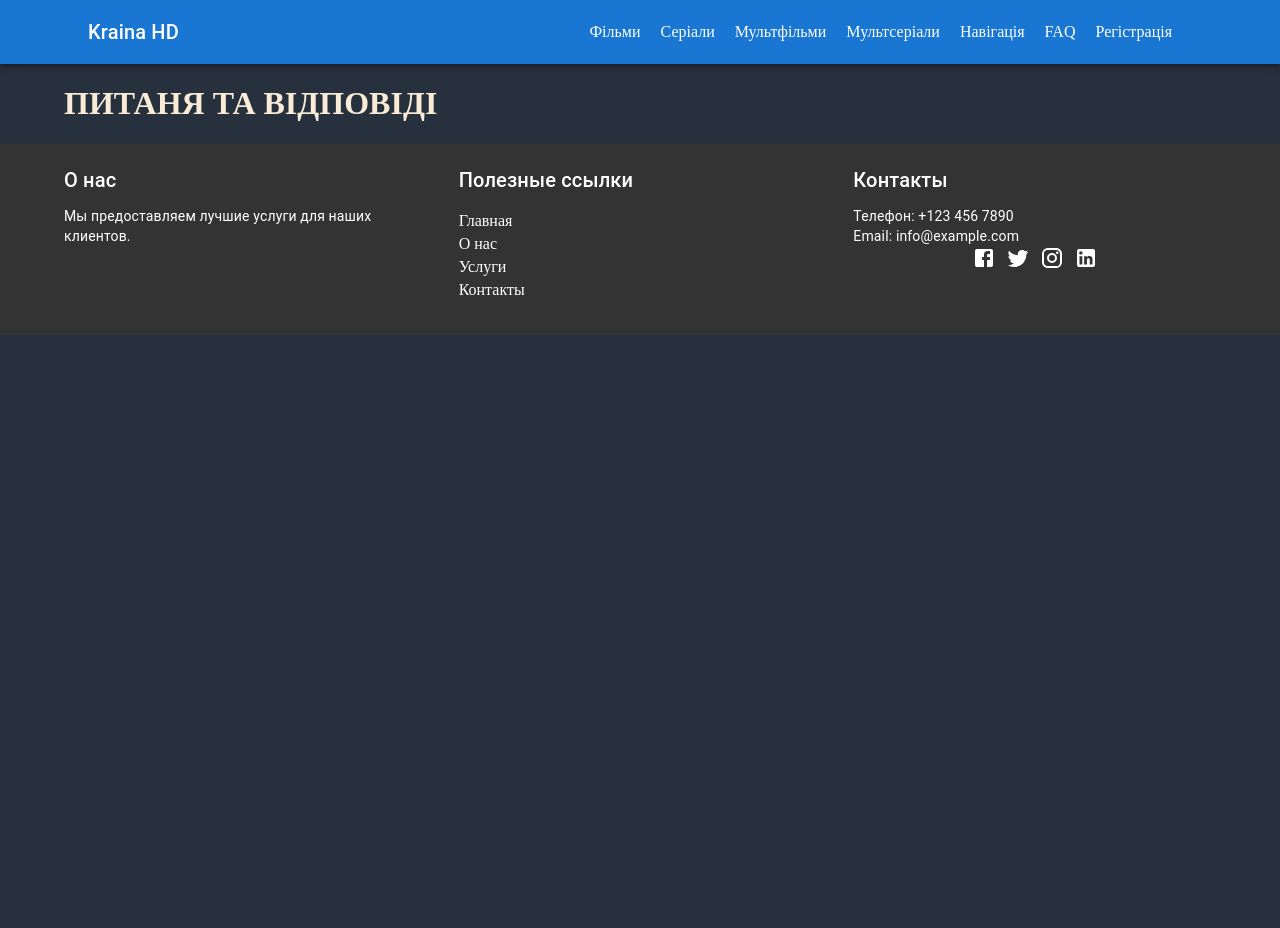
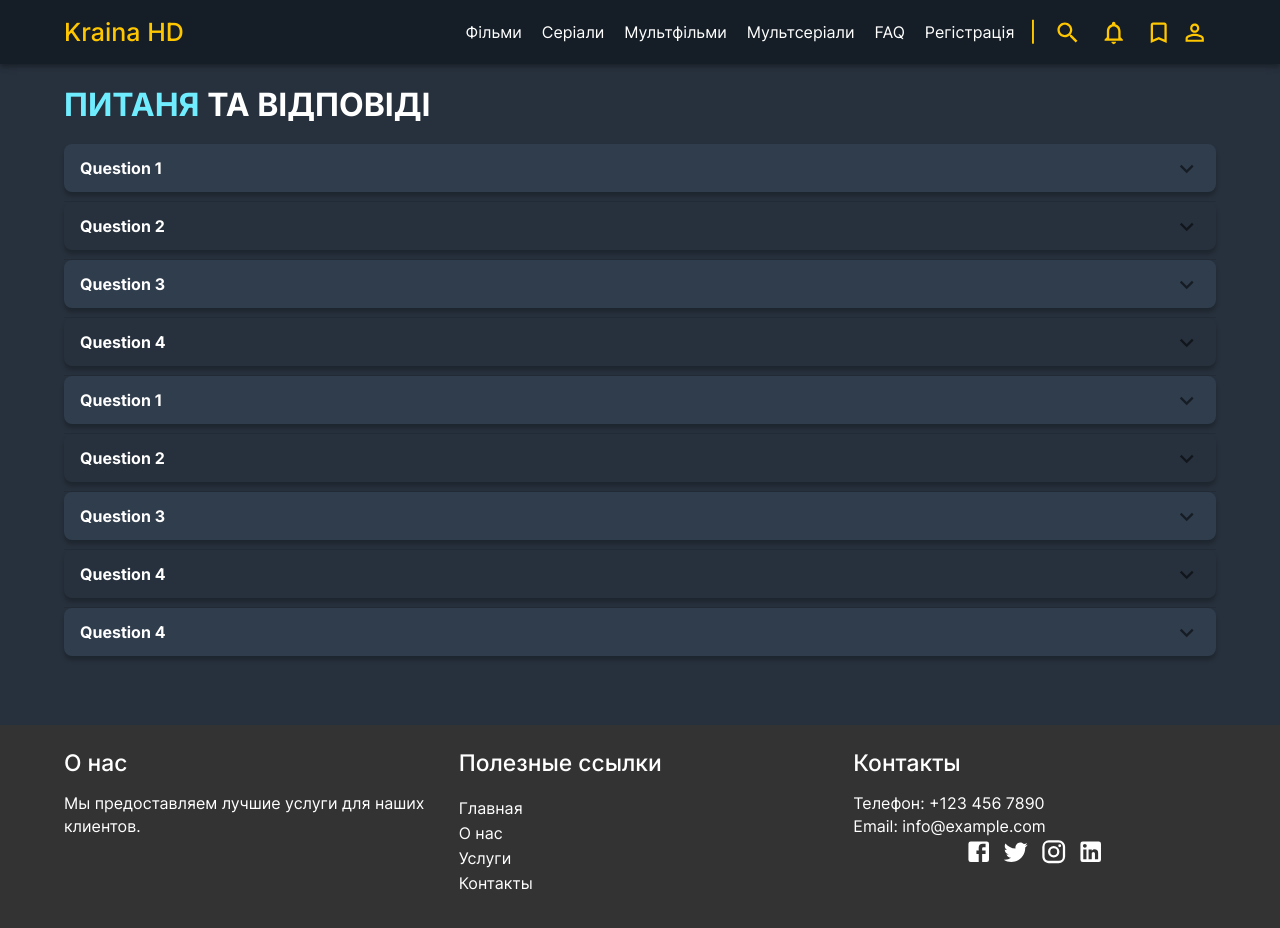
Before and after one commit to KirillDonets/kraina, a React (Create React App) app: page /faq in a window 1280 px wide. Before the commit the page ends 800 px from the top, so only its background shows below. Built offline with nearby package versions, Linux system fonts and the light colour scheme.

Commit message:
Страница FAQ

```diff
--- a/src/App.css
+++ b/src/App.css
@@ -1,5 +1,15 @@
-body
-{
+@import url('https://fonts.googleapis.com/css2?family=Inter:wght@100..900&display=swap');
+body{
+    margin: 0;
     background-color: #27313D;
-    color: antiquewhite;
+    font-family: 'Inter', sans-serif;
+    color: #fff;
 }
+body a{
+    color: inherit;
+    text-decoration: none;
+}
+img{
+    max-width: 100%;
+}
+*{box-sizing: border-box;}
--- /dev/null
+++ b/src/app/http.js
@@ -0,0 +1,5 @@
+import axios from "axios";
+
+export const http = axios.create({
+    baseURL: 'http://localhost:3000/fake/',
+});
--- /dev/null
+++ b/src/app/themeOptions.js
@@ -0,0 +1,37 @@
+import { createTheme } from "@mui/material";
+
+export const themeOptions = createTheme({
+    palette: {
+        mode: 'light',
+        primary: {
+            main: '#151E27',
+            light: '#1D2733',
+        },
+        secondary: {
+            main: '#6fedff',
+        },
+        background: {
+            default: '#27313D',
+        },
+        text: {
+            primary: '#ffffff',
+            secondary: 'rgba(245,0,0,0.6)',
+            hint: '#3c15ff',
+        },
+    },
+    typography: {
+        fontFamily: 'Inter',
+        htmlFontSize: 14,
+        h1: {
+            fontSize: 24,
+            fontWeight: 700,
+        },
+        body1: {
+            fontSize: '1rem',
+            fontWeight: 700,
+        },
+        button: {
+            fontSize: 16,
+        },
+    },
+});
--- a/src/components/header/Header.css
+++ b/src/components/header/Header.css
@@ -1,19 +1,15 @@
-.appBar {
-    background-color: #333;
-  }
+.menu-item{
+    color: #fff;
+    display: inline-block;
+    padding: 0 5px;
+}
 
-  .toolbar {
-    display: flex;
-    justify-content: space-between;
-    align-items: center;
-  }
+.menu-item-mobile{
+    color: #000;
+    display: block;
+    padding: 10px;
+}
 
-  .navLink {
-    color: #fff;
-    text-decoration: none;
-    margin-right: 20px;
-  }
-
-  .navLink:hover {
-    color: #ff4500;
-  }
+.menu-item:hover{
+    color: #FFC700;
+}
--- a/src/components/header/Header.jsx
+++ b/src/components/header/Header.jsx
@@ -1,38 +1,198 @@
+import {
+  AppBar,
+  Box,
+  Button,
+  Container,
+  IconButton,
+  Menu,
+  MenuItem,
+  Toolbar,
+  Tooltip,
+  Typography,
+} from "@mui/material";
 import React from "react";
-import { AppBar, Box, Container, IconButton, Toolbar, Typography, Button } from "@mui/material";
 import MenuIcon from "@mui/icons-material/Menu";
 import { NavLink } from "react-router-dom";
-import './Header.css';
+import HeaderIcons from "./HeaderIcons";
+import PersonOutlineIcon from "@mui/icons-material/PersonOutline";
+import "./Header.css";
+const settings = ["Profile", "Account", "Dashboard", "Logout"];
 
 const Header = () => {
+    const [anchorElNav, setAnchorElNav] = React.useState(null);
+    const [anchorElUser, setAnchorElUser] = React.useState(null);
+
+    const handleOpenNavMenu = (event) => {
+      setAnchorElNav(event.currentTarget);
+    };
+    const handleOpenUserMenu = (event) => {
+      setAnchorElUser(event.currentTarget);
+    };
+
+    const handleCloseNavMenu = () => {
+      setAnchorElNav(null);
+    };
+
+    const handleCloseUserMenu = () => {
+      setAnchorElUser(null);
+    };
   return (
     <Box sx={{ flexGrow: 1 }}>
-      <AppBar position="static" className="appBar">
+      <AppBar position="static">
         <Container maxWidth="lg">
-          <Toolbar className="toolbar">
-            <Typography variant="h6" component="div" sx={{ flexGrow: 1 }}>
-              <NavLink to="/" className="navLink">Kraina HD</NavLink>
-            </Typography>
+          <Toolbar style={{padding: 0}}>
+            <NavLink to="/">
+              <Typography
+                variant="h6"
+                noWrap
+                sx={{
+                  mr: 2,
+                  textDecoration: "none",
+                  color: "#FFC700",
+                  fontSize: "25px",
+                }}
+              >
+                Kraina HD
+              </Typography>
+            </NavLink>
 
-            <Box sx={{ display: { xs: "none", sm: "block" } }}>
-              <NavLink to="/movies" className="navLink">Фільми</NavLink>
-              <NavLink to="/series" className="navLink">Серiали</NavLink>
-              <NavLink to="/cartoons" className="navLink">Мультфільми</NavLink>
-              <NavLink to="/animatedSeries" className="navLink">Мультсеріали</NavLink>
-              <NavLink to="/navigation" className="navLink">Навігація</NavLink>
-              <NavLink to="/faq" className="navLink">FAQ</NavLink>
-              <NavLink to="/registration" className="navLink">Регістрація</NavLink>
+            {/* Mobile menu */}
+            <Box
+              sx={{
+                flexGrow: 0,
+                marginLeft: "auto",
+                display: { xs: "flex", md: "none" },
+              }}
+            >
+              <IconButton
+                size="large"
+                aria-label="account of current user"
+                aria-controls="menu-appbar"
+                aria-haspopup="true"
+                onClick={handleOpenNavMenu}
+                color="inherit"
+              >
+                <MenuIcon />
+              </IconButton>
+              <Menu
+                id="menu-appbar"
+                anchorEl={anchorElNav}
+                anchorOrigin={{
+                  vertical: "bottom",
+                  horizontal: "left",
+                }}
+                keepMounted
+                transformOrigin={{
+                  vertical: "top",
+                  horizontal: "left",
+                }}
+                open={Boolean(anchorElNav)}
+                onClose={handleCloseNavMenu}
+                sx={{
+                  display: { xs: "block", md: "none" },
+                }}
+              >
+                <NavLink to="/movies" className="menu-item-mobile">
+                  Фільми
+                </NavLink>
+                <NavLink to="/series" className="menu-item-mobile">
+                  Серiали
+                </NavLink>
+                <NavLink to="/cartoons" className="menu-item-mobile">
+                  Мультфільми
+                </NavLink>
+                <NavLink to="/animatedSeries" className="menu-item-mobile">
+                  Мультсеріали
+                </NavLink>
+                <NavLink to="/faq" className="menu-item-mobile">
+                  FAQ
+                </NavLink>
+                <NavLink to="/registration" className="menu-item-mobile">
+                  Регістрація
+                </NavLink>
+              </Menu>
             </Box>
 
-            <IconButton
-              size="large"
-              edge="end"
-              color="inherit"
-              aria-label="menu"
-              sx={{ display: { xs: "block", sm: "none" } }}
+            <Box
+              sx={{
+                flexGrow: 0,
+                marginLeft: "auto",
+                gap: "10px",
+                alignItems: "center",
+                display: { xs: "none", md: "flex" },
+              }}
             >
-              <MenuIcon />
-            </IconButton>
+              <NavLink to="/movies" className="menu-item">
+                Фільми
+              </NavLink>
+              <NavLink to="/series" className="menu-item">
+                Серiали
+              </NavLink>
+              <NavLink to="/cartoons" className="menu-item">
+                Мультфільми
+              </NavLink>
+              <NavLink to="/animatedSeries" className="menu-item">
+                Мультсеріали
+              </NavLink>
+              <NavLink to="/faq" className="menu-item">
+                FAQ
+              </NavLink>
+              <NavLink to="/registration" className="menu-item">
+                Регістрація
+              </NavLink>
+              <Typography
+                variant="h6"
+                noWrap
+                component="div"
+                sx={{
+                  mr: 1,
+                  color: "#FFC700",
+                  fontSize: "20px",
+                }}
+              >
+                |
+              </Typography>
+              <HeaderIcons />
+            </Box>
+
+            <Box sx={{ flexGrow: 0 }}>
+              <Tooltip title="Open settings">
+                <IconButton onClick={handleOpenUserMenu} sx={{ p: 0 }}>
+                  <Typography
+                    component="div"
+                    sx={{
+                      mr: 1,
+                      mt: 1,
+                      color: "#FFC700",
+                    }}
+                  >
+                    <PersonOutlineIcon />
+                  </Typography>
+                </IconButton>
+              </Tooltip>
+              <Menu
+                sx={{ mt: "45px" }}
+                id="menu-appbar"
+                anchorEl={anchorElUser}
+                anchorOrigin={{
+                  vertical: "top",
+                  horizontal: "right",
+                }}
+                keepMounted
+                transformOrigin={{
+                  vertical: "top",
+                  horizontal: "right",
+                }}
+                open={Boolean(anchorElUser)}
+                onClose={handleCloseUserMenu}
+              >
+                {settings.map((setting) => (
+                  <MenuItem key={setting} onClick={handleCloseUserMenu}>
+                    <Typography textAlign="center" color={'#000'}>{setting}</Typography>
+                  </MenuItem>
+                ))}
+              </Menu>
+            </Box>
           </Toolbar>
         </Container>
       </AppBar>
--- /dev/null
+++ b/src/components/header/HeaderIcons.jsx
@@ -0,0 +1,45 @@
+import { Typography } from "@mui/material";
+import React from "react";
+import SearchIcon from "@mui/icons-material/Search";
+import NotificationsNoneIcon from "@mui/icons-material/NotificationsNone";
+import BookmarkBorderIcon from "@mui/icons-material/BookmarkBorder";
+
+const HeaderIcons = () => {
+  return (
+    <>
+      <Typography
+        component="div"
+        sx={{
+          mr: 1,
+          mt: 1,
+          color: "#FFC700",
+        }}
+      >
+        <SearchIcon />
+      </Typography>
+
+      <Typography
+        component="div"
+        sx={{
+          mr: 1,
+          mt: 1,
+          color: "#FFC700",
+        }}
+      >
+        <NotificationsNoneIcon />
+      </Typography>
+      <Typography
+        component="div"
+        sx={{
+          mr: 1,
+          mt: 1,
+          color: "#FFC700",
+        }}
+      >
+        <BookmarkBorderIcon />
+      </Typography>
+    </>
+  );
+};
+
+export default HeaderIcons;
--- a/src/index.js
+++ b/src/index.js
@@ -4,11 +4,15 @@ import './index.css';
 import reportWebVitals from './reportWebVitals';
 import { RouterProvider } from 'react-router-dom';
 import { router } from './routes';
+import { ThemeProvider } from '@mui/material';
+import { themeOptions } from './app/themeOptions';
 
 const root = ReactDOM.createRoot(document.getElementById('root'));
 root.render(
   <React.StrictMode>
-    <RouterProvider router={router} />
+    <ThemeProvider theme={themeOptions}>
+      <RouterProvider router={router} />
+    </ThemeProvider>
   </React.StrictMode>
 );
 
--- a/src/pages/faq/Faq.css
+++ b/src/pages/faq/Faq.css
@@ -0,0 +1,31 @@
+#faq{
+    min-height: 80vh;
+}
+
+#faq .accordion-block{
+    margin-bottom: 40px;
+}
+
+#faq .even {
+    background: #303D4D;
+}
+
+#faq .odd {
+    background: #27313D;
+}
+
+#faq h1 {
+    margin-bottom: 20px;
+}
+
+#faq h1 span{
+    color: var(--highlight-ui-color);
+}
+
+#faq .MuiAccordion-root {
+    margin-bottom: 10px;
+    border-radius: 8px;
+
+    box-shadow: 0px 4px 4px 0px #00000040;
+
+}
--- a/src/pages/faq/Faq.jsx
+++ b/src/pages/faq/Faq.jsx
@@ -1,12 +1,41 @@
-import { Container } from "@mui/material";
 import React from "react";
+import { Container, Accordion, AccordionSummary, AccordionDetails, Typography } from "@mui/material";
+import ExpandMoreIcon from '@mui/icons-material/ExpandMore';
 import './Faq.css';
 
 const Faq = () => {
+  const faqs = [
+    { question: "Question 1", answer: "Answer to question 1" },
+    { question: "Question 2", answer: "Answer to question 2" },
+    { question: "Question 3", answer: "Answer to question 3" },
+    { question: "Question 4", answer: "Answer to question 4" },
+    { question: "Question 1", answer: "Answer to question 1" },
+    { question: "Question 2", answer: "Answer to question 2" },
+    { question: "Question 3", answer: "Answer to question 3" },
+    { question: "Question 4", answer: "Answer to question 4" },
+    { question: "Question 4", answer: "Answer to question 4" },
+  ];
+
   return (
-    <Container maxWidth="lg">
-      <h1>ПИТАНЯ ТА ВІДПОВIДI</h1>
-    </Container>
+      <Container maxWidth="lg" id="faq">
+        <h1><span>ПИТАНЯ</span> ТА ВІДПОВІДІ</h1>
+        <div className="accordion-block">
+          {faqs.map((faq, index) => (
+              <Accordion key={index} className={index % 2 === 0 ? "even" : "odd"}>
+                <AccordionSummary
+                    expandIcon={<ExpandMoreIcon />}
+                    aria-controls={`panel${index}a-content`}
+                    id={`panel${index}a-header`}
+                >
+                  <Typography>{faq.question}</Typography>
+                </AccordionSummary>
+                <AccordionDetails>
+                  <Typography>{faq.answer}</Typography>
+                </AccordionDetails>
+              </Accordion>
+          ))}
+        </div>
+      </Container>
   );
 };
 
```
Also changed, not shown: src/app/loader.js (added, +9 -0 lines).
